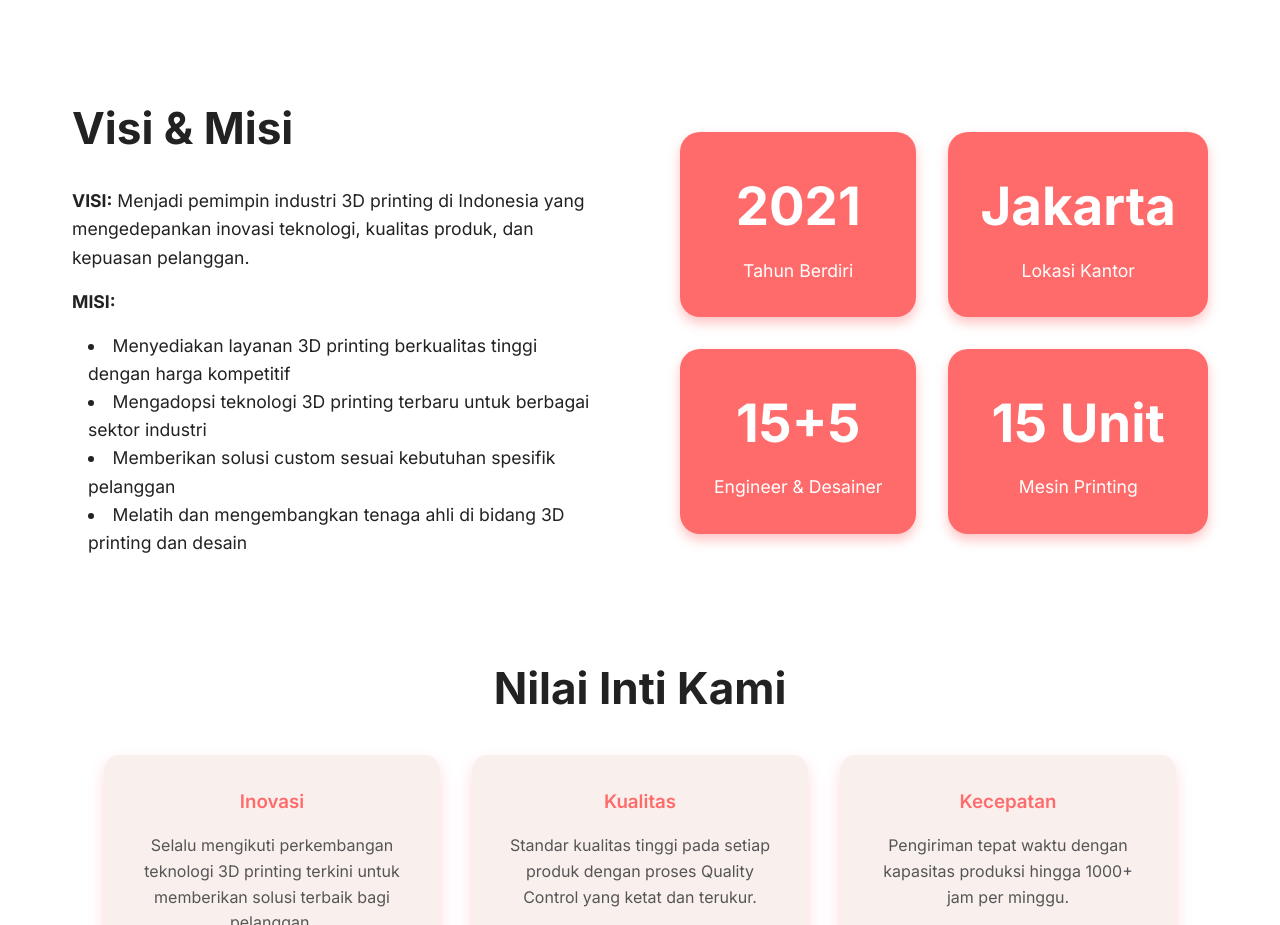
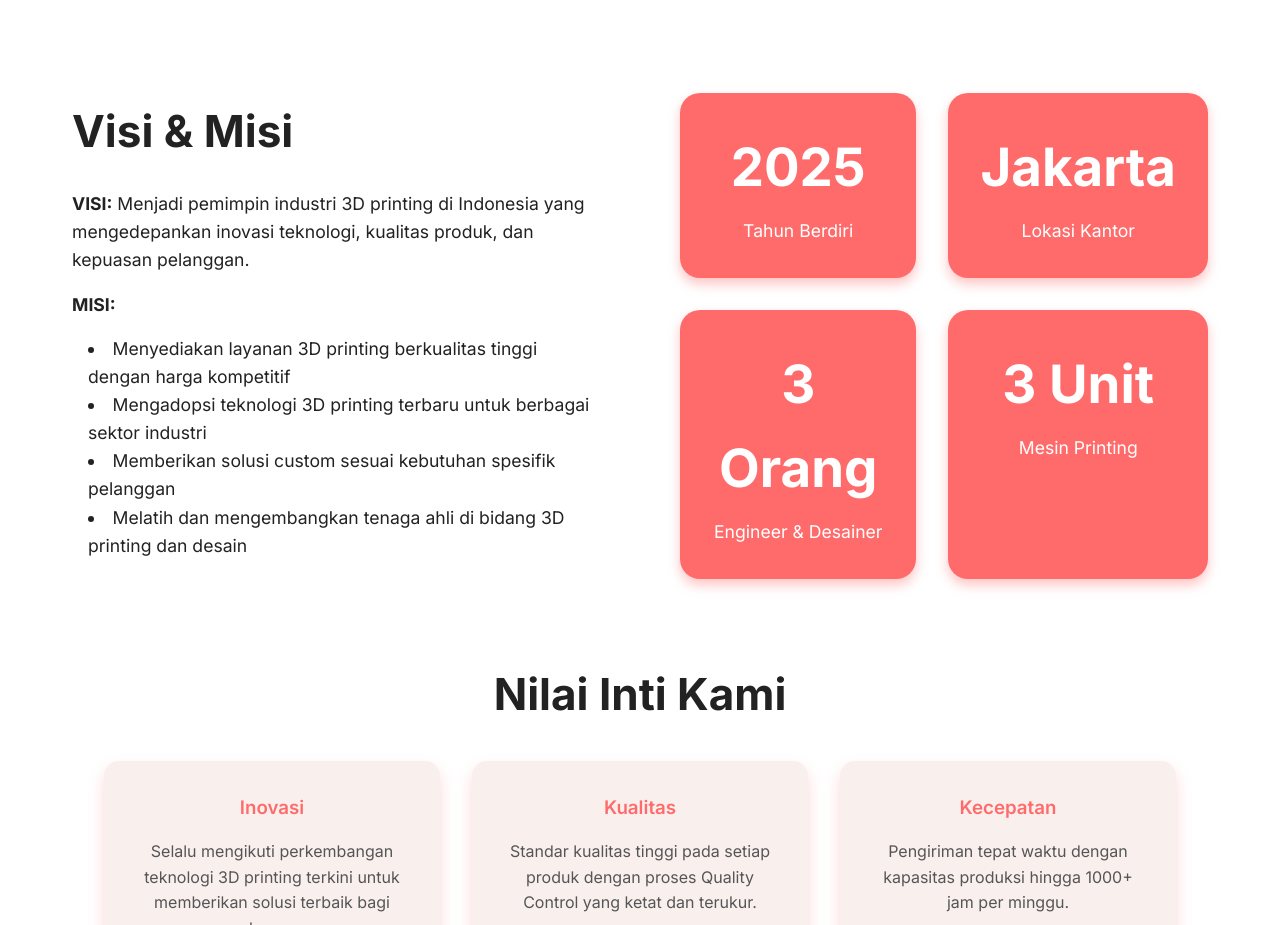
Before and after one commit to threedmakro/makro-3D, a website: page index.html in a window 1280 px wide. Shown: the part 1520-2445 px from the top of the page. Drawn offline with Linux system fonts and the light colour scheme.

Commit message:
update keterangan

```diff
--- a/index.html
+++ b/index.html
@@ -155,7 +155,7 @@
                 </div>
                 <div class="profile-stats">
                     <div class="stat-large">
-                        <span>2021</span>
+                        <span>2025</span>
                         <span>Tahun Berdiri</span>
                     </div>
                     <div class="stat-large">
@@ -163,11 +163,11 @@
                         <span>Lokasi Kantor</span>
                     </div>
                     <div class="stat-large">
-                        <span>15+5</span>
+                        <span>3 Orang</span>
                         <span>Engineer & Desainer</span>
                     </div>
                     <div class="stat-large">
-                        <span>15 Unit</span>
+                        <span>3 Unit</span>
                         <span>Mesin Printing</span>
                     </div>
                 </div>
```
